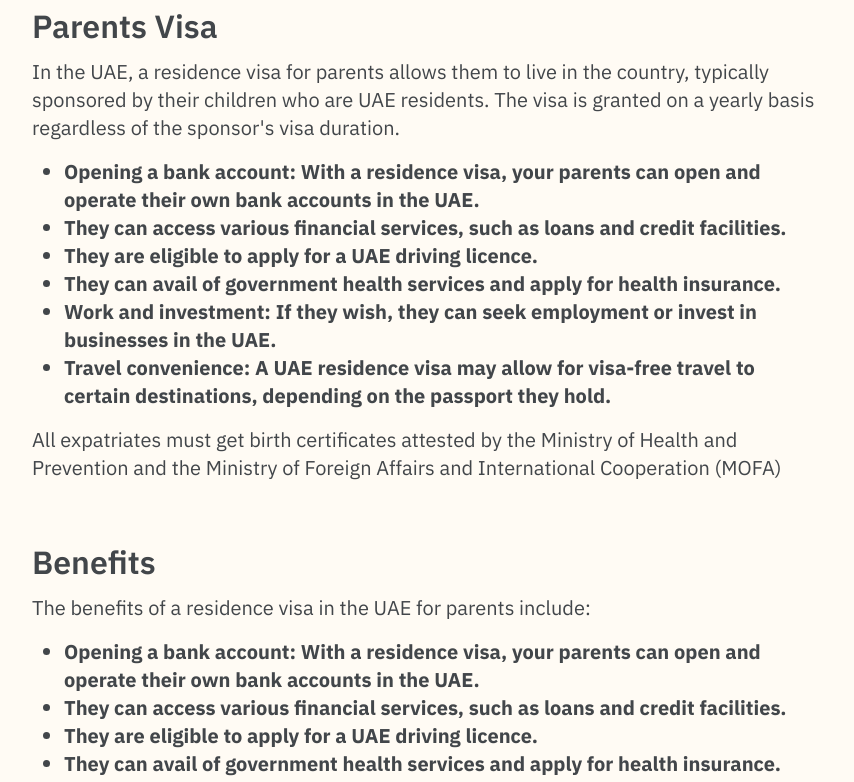
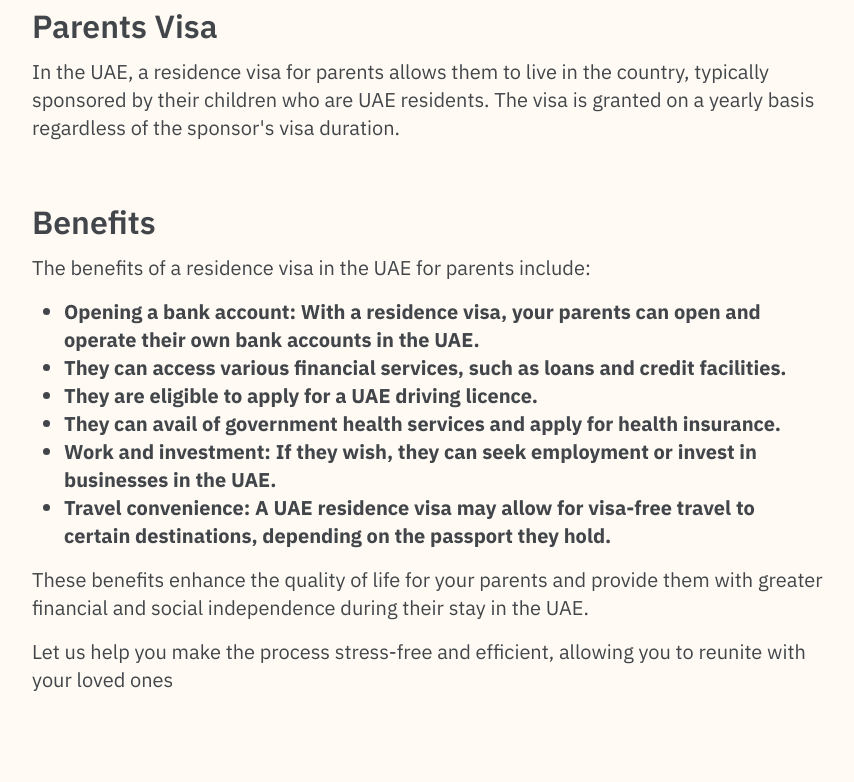
Before and after one commit to Hammad05/jenan-web, a Next.js app: page /servicedetail/familyvisa in a window 1280 px wide. Shown: the part 2000-2782 px from the top of the page, without its empty margins (208-1062 px from the left). Built offline with nearby package versions, Linux system fonts and the light colour scheme.

Commit message:
final changes

```diff
--- a/src/app/components/contact.tsx
+++ b/src/app/components/contact.tsx
@@ -17,7 +17,7 @@
     <div className={`h-[64px] flex items-center ${isViwed ? "" : "hidden"}`}>
       <button
         onClick={handleWhatsappClick}
-        className="bg-green flex-1 flex-auto h-full flex items-center justify-around gap-3 lg:px-6 md:px-3"
+        className="bg-green flex-1 flex-auto h-full flex items-center justify-center gap-3 lg:px-6 px-3"
       >
         <img
           src="/whatsapp.svg"
@@ -30,7 +30,7 @@
       </button>
       <button
         onClick={handleCallClick}
-        className="bg-black flex-1 flex-auto h-full flex items-center justify-around gap-3 lg:px-6 md:px-3"
+        className="bg-black flex-1 flex-auto h-full flex items-center justify-center gap-3 lg:px-6 px-3"
       >
         <img
           src="/call.svg"
--- a/src/app/servicedetail/familyvisa/page.tsx
+++ b/src/app/servicedetail/familyvisa/page.tsx
@@ -103,35 +103,6 @@
               residents. The visa is granted on a yearly basis regardless of the
               sponsor&apos;s visa duration.
             </p>
-            <ul className="list-disc px-8 mt-4 font-ibm-plex-sans-700">
-              <li>
-                Opening a bank account: With a residence visa, your parents can
-                open and operate their own bank accounts in the UAE.
-              </li>
-              <li>
-                They can access various financial services, such as loans and
-                credit facilities.
-              </li>
-              <li>They are eligible to apply for a UAE driving licence.</li>
-              <li>
-                They can avail of government health services and apply for
-                health insurance.
-              </li>
-              <li>
-                Work and investment: If they wish, they can seek employment or
-                invest in businesses in the UAE.
-              </li>
-              <li>
-                Travel convenience: A UAE residence visa may allow for visa-free
-                travel to certain destinations, depending on the passport they
-                hold.
-              </li>
-            </ul>
-            <p className="mt-4">
-              All expatriates must get birth certificates attested by the
-              Ministry of Health and Prevention and the Ministry of Foreign
-              Affairs and International Cooperation (MOFA)
-            </p>
             <p className="text-2xl md:text-32px font-ibm-plex-sans-600 mt-16">
               Benefits
             </p>
--- a/src/app/servicedetail/goldenvisa/page.tsx
+++ b/src/app/servicedetail/goldenvisa/page.tsx
@@ -7,7 +7,7 @@
     <div>
       <PageTitle
         title="UAE Golden Visa"
-        image="/goldenVisaDetails.svg"
+        image="/goldenVisa.jpg"
         imageClasses="object-right"
       />
       <div className="px-[var(--layout-padding-md)] md:px-0">
--- a/src/app/servicedetail/newbusiness/page.tsx
+++ b/src/app/servicedetail/newbusiness/page.tsx
@@ -5,10 +5,7 @@
 export default function newBusinessSetup() {
   return (
     <div>
-      <PageTitle
-        title="UAE New Business Setup"
-        image="/newBusinessDetails.svg"
-      />
+      <PageTitle title="UAE New Business Setup" image="/newBusinessSetup.jpg" />
       <div className="px-[var(--layout-padding-md)] md:px-0">
         <p className="text-2xl md:text-32px font-ibm-plex-sans-400 mt-8 mb-6">
           Business Setup Solutions
--- a/src/app/services/page.tsx
+++ b/src/app/services/page.tsx
@@ -119,7 +119,7 @@
             className="text-sm md:text-2xl font-ibm-plex-sans-600"
           >
             <Image
-              className="mb-1 md:mb-4 rounded-2xl"
+              className="mb-1 md:mb-4"
               src="/ImageLegal.svg"
               alt="Legal Translation"
               width={400}
```
Also changed, not shown: public/tadbeerlogo.svg.
